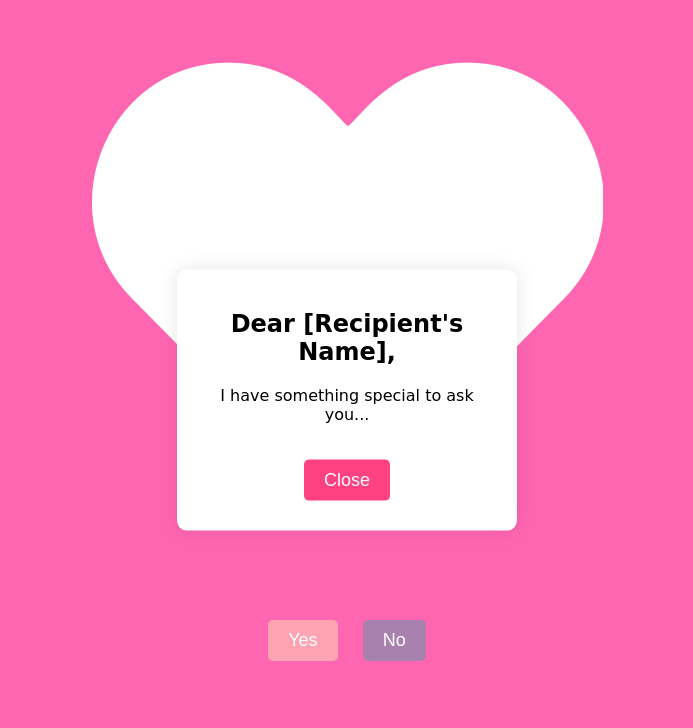
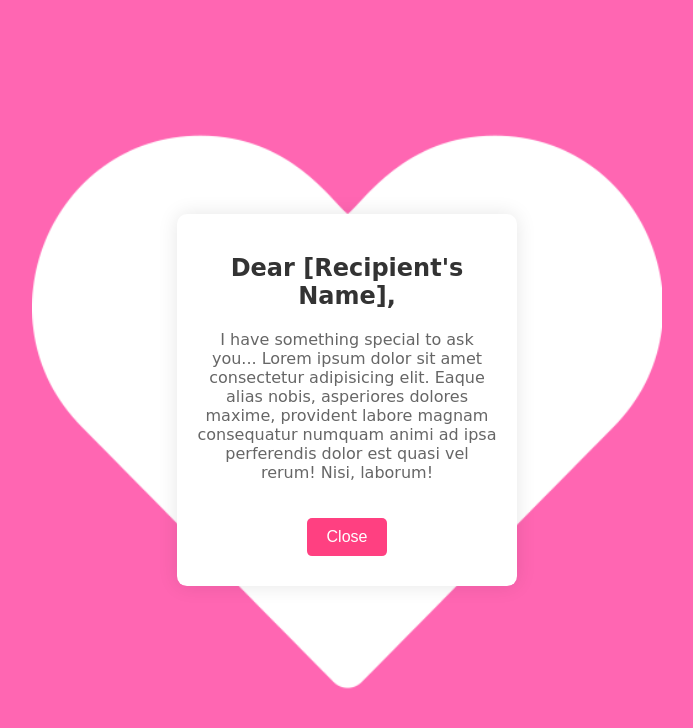
Before and after one commit to NotAarnov/for-krishma, a plain HTML site: page index.html in a window 1280 px wide. Shown: the whole page, without its empty margins (293-986 px from the left). Drawn offline with Linux system fonts and the light colour scheme.

Commit message:
Your msg here

```diff
--- a/index.html
+++ b/index.html
@@ -1,19 +1,30 @@
 <!DOCTYPE html>
 <html lang="en">
+
 <head>
     <meta charset="UTF-8">
     <meta name="viewport" content="width=device-width, initial-scale=1.0">
     <link rel="stylesheet" href="styles.css">
+
+
     <title>Valentine's Day Proposal</title>
 </head>
+
 <body>
+
     <div id="popup" class="popup">
         <div class="popup-content">
             <h2>Dear [Recipient's Name],</h2>
-            <p>I have something special to ask you...</p>
+            <p>I have something special to ask you...
+                Lorem ipsum dolor sit amet consectetur adipisicing elit. Eaque alias nobis, asperiores dolores maxime,
+                provident labore magnam consequatur numquam animi ad ipsa perferendis dolor est quasi vel rerum! Nisi,
+                laborum!
+            </p>
             <button id="closePopup">Close</button>
         </div>
     </div>
+
+
     <div class="container">
         <img src="images\image.png" alt="White Heart Image">
         <div class="content">
@@ -22,6 +33,8 @@
             <button id="noBtn" onclick="showResponse('No')">No</button>
         </div>
     </div>
+
     <script src="script.js"></script>
 </body>
+
 </html>
--- a/styles.css
+++ b/styles.css
@@ -1,33 +1,41 @@
 body {
     font-family: 'Great Vibes', cursive;
-    background-color: #ff66b2;
+    display: flex;
+    justify-content: center;
+    align-items: center;
+    height: 100vh;
     margin: 0;
+    overflow: hidden; /* Prevent scrolling */
+    background-color: #ff66b2; /* Pink background */
 }
 
 .container {
     text-align: center;
-    padding: 20px;
+    position: relative;
 }
 
 .container img {
-    max-width: 100%;
-    height: auto;
+    width: 630px; /* set the desired width */
+    height: auto; /* maintain aspect ratio */
 }
 
 .content {
-    margin-top: 20px;
+    position: absolute;
+    top: 50%;
+    left: 50%;
+    transform: translate(-50%, -50%);
 }
 
 h1 {
-    color: #ff66b2;
-    font-size: 30px;
+    color: #ff66b2; /* White text color */
+    font-size: 50px;
 }
 
 button {
-    font-size: 18px;
-    padding: 10px 20px;
+    font-size: 1rem;
     margin: 10px;
-    background-color:  #FEA3B1;
+    padding: 9px 18px;
+    background-color: #FEA3B1; /* Mint Green for the "Yes" button */
     color: white;
     border: none;
     border-radius: 5px;
@@ -36,25 +44,31 @@ button {
 }
 
 button#noBtn {
-    background-color:#a881af;
+    background-color: #a881af; /* Soft Pink for the "No" button */
+    color: white;
 }
 
+/* Add a hover effect for the buttons */
 button:hover {
-    background-color:#FC6C85;
+    background-color: #FC6C85;
+}
+
+/* Add a subtle box-shadow to the buttons for a raised effect */
+button:active {
+    box-shadow: 0 2px #666;
 }
 
 .popup {
-    display: none;
     position: fixed;
     top: 50%;
     left: 50%;
     transform: translate(-50%, -50%);
-    width: 80%;
+    width: 80%; /* Adjust width as needed */
     max-width: 300px;
     background-color: #fff;
     padding: 20px;
     border-radius: 10px;
-    box-shadow: 0 0 20px rgba(0, 0, 0, 0.1);
+    box-shadow: 0 0 20px rgba(0, 0, 0, 0.1); /* Add a subtle shadow effect */
     z-index: 9999;
 }
 
@@ -62,10 +76,20 @@ button:hover {
     text-align: center;
 }
 
+.popup h2 {
+    font-size: 24px;
+    color: #333;
+}
+
+.popup p {
+    font-size: 16px;
+    color: #666;
+}
+
 .popup button {
-    margin-top: 20px;
+    margin-top: 20px; /* Add space between content and button */
     padding: 10px 20px;
-    background-color: #FF4081;
+    background-color: #FF4081; /* Pink background */
     color: white;
     border: none;
     border-radius: 5px;
```
